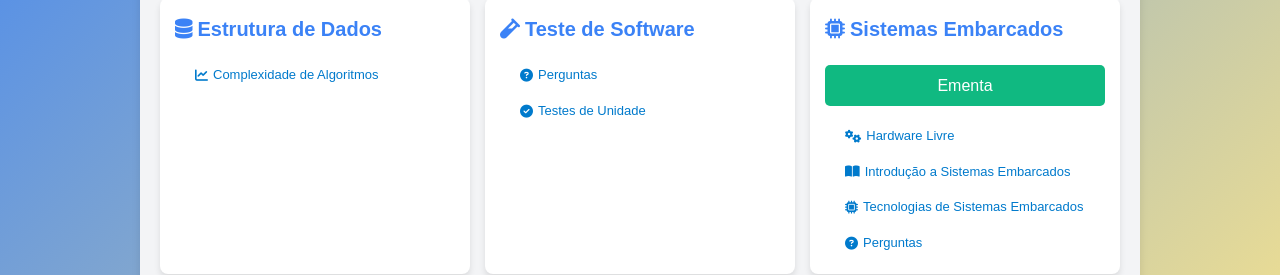
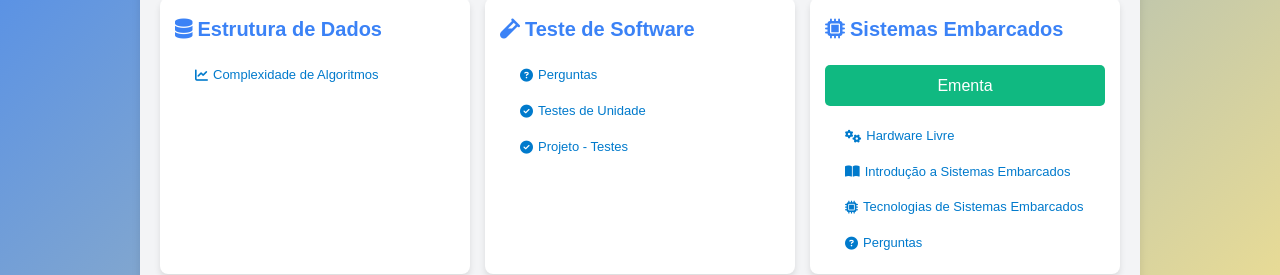
Before and after one commit to rma98/ifpe-ads-activities, a Vue app in the folder subjects/: page / in a window 1280 px wide. Shown: the part 357-632 px from the top of the page. Built offline with nearby package versions, Linux system fonts and the light colour scheme.

Commit message:
feat: Update component HomePage.vue

```diff
--- a/subjects/src/views/HomePage.vue
+++ b/subjects/src/views/HomePage.vue
@@ -42,6 +42,11 @@
               <router-link to="/unit-tests" class="link-icon" target="_blank"
                 ><i class="fas fa-check-circle"></i>Testes de
                 Unidade</router-link
+              >
+            </li>
+            <li>
+              <router-link to="/teste-software-guia" class="link-icon" target="_blank"
+                ><i class="fas fa-check-circle"></i>Projeto - Testes</router-link
               >
             </li>
           </ul>
```
